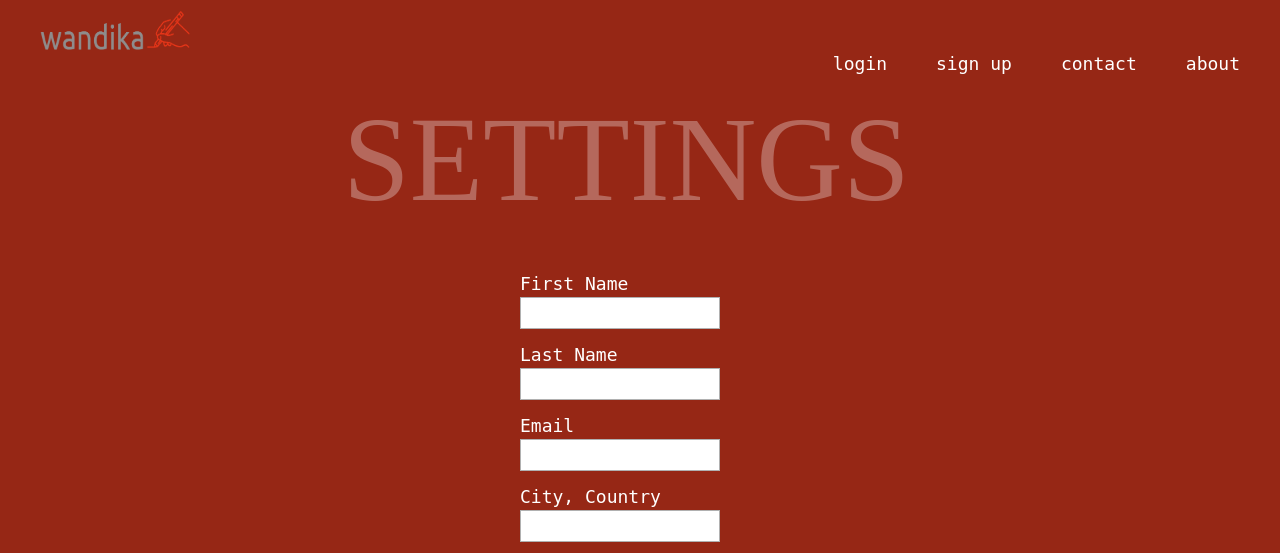
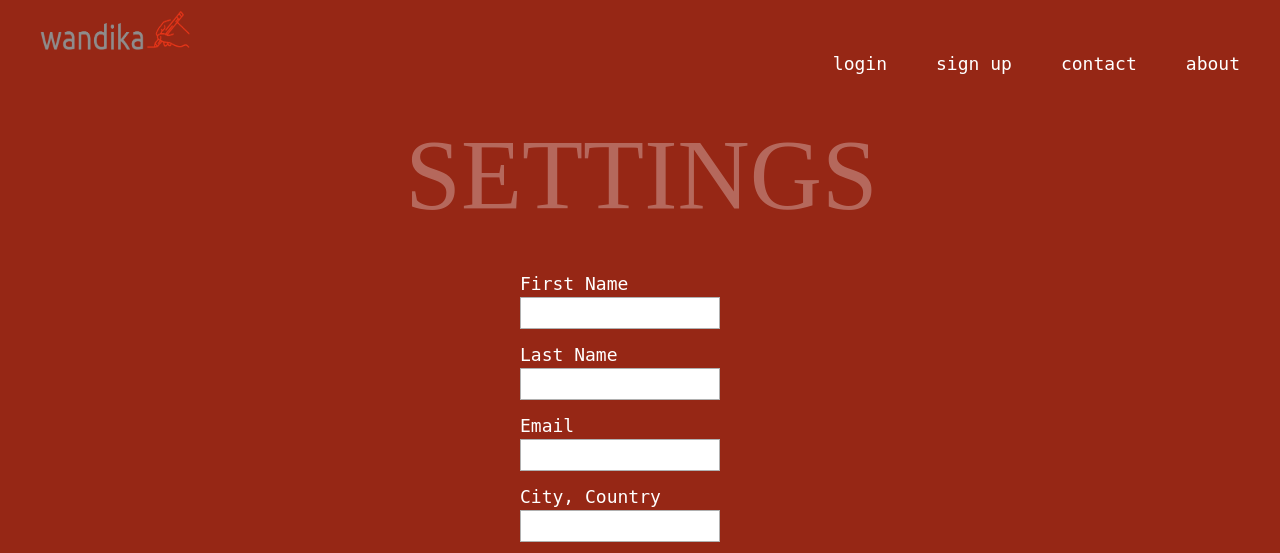
Before and after one commit to kesamercy/wandikaApp, a PHP site: page /settings.html in a window 1280 px wide; the page is wider, and only the part inside the window is pictured. Shown: the top 553 px of that part. Run offline with PHP 8.4, Linux system fonts and the light colour scheme; some libraries are stand-ins or nearby versions.

Commit message:
font size for header changed to 100px

```diff
--- a/css/style.css
+++ b/css/style.css
@@ -247,7 +247,7 @@ body {
 
 .profilePage_title h1 {
     font-family: "Roboto Slab", serif;
-    font-size: 120px;
+    font-size: 100px;
     opacity: 0.3;
     text-align: center;
     position: relative;
@@ -409,12 +409,12 @@ body {
 .settings_title h1 {
     /*font-family: "Fira Mono", monospace;*/
     font-family: "Roboto Slab", serif;
-    font-size: 120px;
+    font-size: 100px;
     opacity: 0.3;
     text-align: center;
     position: relative;
-    top: 20px;
-    left: 250px;
+    top: 90px;
+    left: 170px;
     text-transform: uppercase;
 }
 
--- a/profile.html
+++ b/profile.html
@@ -47,8 +47,6 @@
                 <h1>Profile</h1>
             </div>
       </header>
-
-        <!--<img class="profilePage_clock" src="images\profilecassette.png" alt="clock">-->
 
         <div class="main-content">
 
```
